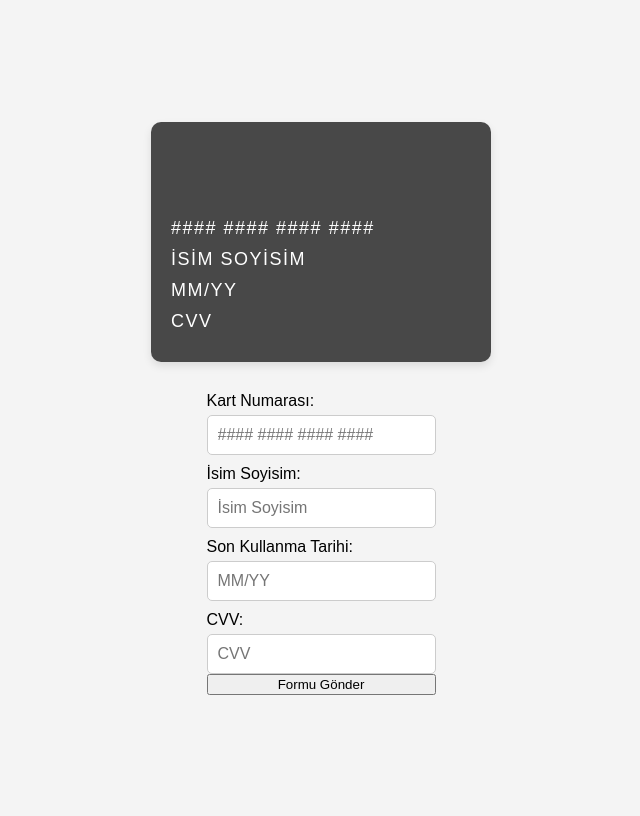
After one commit to CampusCoders/Yapay-Zeka-Projesi, a Flask app: page /payment in a window 1280 px wide. The commit adds this page. Shown: the whole page, without its empty margins (319-959 px from the left). Run offline with Flask 3, Linux system fonts and the light colour scheme.

Commit message:
Payment added

```diff
--- a/app.py
+++ b/app.py
@@ -4,6 +4,7 @@ from views.createEvent import create_event
 from views.dashboard import dashboard
 from views.userPosts import user_posts
 from views.linkedinToken import linkedinToken
+from views.payment import payment
 import secrets
 
 app = Flask(__name__)
@@ -19,6 +20,8 @@ app.register_blueprint(user_posts)
 
 app.register_blueprint(linkedinToken)
 
+app.register_blueprint(payment)
+
 @app.route('/')
 def index():
     if 'user_id' in session:
--- /dev/null
+++ b/static/css/payment.css
@@ -0,0 +1,62 @@
+body {
+  font-family: Arial, sans-serif;
+  display: flex;
+  justify-content: center;
+  align-items: center;
+  height: 100vh;
+  background-color: #f4f4f4;
+}
+
+.container {
+  display: flex;
+  flex-direction: column;
+  align-items: center;
+}
+
+.card {
+  width: 300px;
+  height: 200px;
+  background-color: rgba(0, 0, 0, 0.7);
+  border-radius: 10px;
+  color: white;
+  padding: 20px;
+  box-shadow: 0 4px 8px rgba(0, 0, 0, 0.1);
+  margin-bottom: 20px;
+  position: relative;
+  display: flex;
+  flex-direction: column;
+  justify-content: center;
+}
+
+.card-info {
+  position: absolute;
+  bottom: 20px;
+  left: 20px;
+  right: 20px;
+}
+
+.card-number,
+.card-name,
+.card-expiry,
+.card-cvv {
+  margin-bottom: 10px;
+  font-size: 18px;
+  letter-spacing: 1.5px;
+}
+
+form {
+  display: flex;
+  flex-direction: column;
+}
+
+label {
+  margin-top: 10px;
+}
+
+input {
+  padding: 10px;
+  margin-top: 5px;
+  border-radius: 5px;
+  border: 1px solid #ccc;
+  font-size: 16px;
+}
--- /dev/null
+++ b/static/js/payment.js
@@ -0,0 +1,48 @@
+// Kart numarası girişi için doğrulama
+function validateNumber(input) {
+    input.value = input.value.replace(/\D/g, ''); // Sadece rakamlara izin ver
+    if (input.value.length > 16) {
+        input.value = input.value.slice(0, 16); // Maksimum 16 karaktere sınırla
+    }
+}
+
+// Son kullanma tarihi girişi için doğrulama
+function validateExpiry(input) {
+    input.value = input.value.replace(/[^0-9\/]/g, ''); // Sadece rakamlar ve '/' karakterlerine izin ver
+    if (input.value.length === 2 && !input.value.includes('/')) {
+        input.value = input.value + '/'; // Otomatik olarak '/' ekle
+    }
+    if (input.value.length > 5) {
+        input.value = input.value.slice(0, 5); // Maksimum 'MM/YY' formatını sınırla
+    }
+}
+
+// CVV girişi için doğrulama
+function validateCVV(input) {
+    input.value = input.value.replace(/\D/g, ''); // Sadece rakamlara izin ver
+    if (input.value.length > 3) {
+        input.value = input.value.slice(0, 3); // Maksimum 3 karaktere sınırla
+    }
+}
+
+// Formu kontrol et ve gerekli aksiyonu al
+function checkFormCompletion() {
+    const number = document.getElementById('number').value;
+    const name = document.getElementById('name').value;
+    const expiry = document.getElementById('expiry').value;
+    const cvv = document.getElementById('cvv').value;
+
+    const form = document.getElementById('card-form');
+
+    if (number && name && expiry && cvv) {
+        form.action = '/paymentSuccess'; // Tüm alanlar doluysa formun action'ını /paymentSuccess olarak ayarla
+    } else {
+        form.removeAttribute('action'); // Eksik alan varsa action'ı kaldır
+    }
+}
+
+// Form alanlarının her birinde değişiklik olduğunda formu kontrol et
+document.getElementById('number').addEventListener('input', checkFormCompletion);
+document.getElementById('name').addEventListener('input', checkFormCompletion);
+document.getElementById('expiry').addEventListener('input', checkFormCompletion);
+document.getElementById('cvv').addEventListener('input', checkFormCompletion);
--- a/templates/index.html
+++ b/templates/index.html
@@ -35,6 +35,9 @@
           </li>
           <li class="nav-item">
             <a class="nav-link u-border-2 u-border-hover-custom-color-2 u-button-style u-nav-link u-radius u-text-grey-10" href="/myPosts" type="submit">Postlarım</a>
+          </li>
+          <li class="nav-item">
+            <a class="nav-link u-border-2 u-border-hover-custom-color-2 u-button-style u-nav-link u-radius u-text-grey-10" href="/payment" type="submit">Payment</a>
           </li>
           <li class="nav-item">
             <a class="nav-link u-border-2 u-border-hover-custom-color-2 u-button-style u-nav-link u-radius u-text-grey-10" style="color: rgb(185, 36, 36) !important;" href="/logout" type="submit">Logout</a>
--- /dev/null
+++ b/templates/payment.html
@@ -0,0 +1,42 @@
+<!DOCTYPE html>
+<html lang="tr">
+    <head>
+        <meta charset="UTF-8">
+        <meta name="viewport" content="width=device-width, initial-scale=1.0">
+        <title>Kredi Kartı Formu</title>
+        <link rel="stylesheet"
+            href="{{ url_for('static', filename='css/payment.css') }}"
+            media="screen" />
+    </head>
+    <body>
+        <div class="container">
+            <div class="card" id="credit-card">
+                <div class="card-info">
+                    <div class="card-number" id="card-number">#### #### ####
+                        ####</div>
+                    <div class="card-name" id="card-name">İSİM SOYİSİM</div>
+                    <div class="card-expiry" id="card-expiry">MM/YY</div>
+                    <div class="card-cvv" id="card-cvv">CVV</div>
+                </div>
+            </div>
+            <form id="card-form">
+                <label for="number">Kart Numarası:</label>
+                <input type="tel" id="number" maxlength="16"
+                    placeholder="#### #### #### ####"
+                    oninput="validateNumber(this)" required>
+                <label for="name">İsim Soyisim:</label>
+                <input type="text" id="name" placeholder="İsim Soyisim"
+                    required>
+                <label for="expiry">Son Kullanma Tarihi:</label>
+                <input type="tel" id="expiry" maxlength="4" placeholder="MM/YY"
+                    oninput="validateExpiry(this)" required>
+                <label for="cvv">CVV:</label>
+                <input type="tel" id="cvv" maxlength="3" placeholder="CVV"
+                    oninput="validateCVV(this)" required>
+                <button type="submit">Formu Gönder</button>
+            </form>
+        </div>
+        <script
+            src="{{ url_for('static', filename='js/payment.js') }}"></script>
+    </body>
+</html>
--- a/views/loginorsignup.py
+++ b/views/loginorsignup.py
@@ -69,13 +69,12 @@ def register():
         user_id = user['localId']
 
         registration_date = datetime.now().strftime("%b %d, %Y at %H:%M:%S UTC+3")
-        sub_types = ['Free', 'Basic', 'Advanced']
+        sub_types = ['Free', 'Advanced']
 
         sub_types_descriptions = ['Free paket sadece etkinlik yazısı oluşturur.',
-                                  'Basic paket etkinlik yazısı ve görsel oluşturma içerir.',
                                   'Advanced paket etkinlik yazısı, görsel oluşturma ve Linkedin API entegrasyonu içerir.']
 
-        sub_daily_rights = ['5','15','30']
+        sub_daily_rights = ['5','30']
 
         user_data = {
             'name': name,
@@ -84,7 +83,7 @@ def register():
             'password': password,
             'created_at': registration_date,
             'sub_type': sub_types[0],
-            'daily_rights': 5,
+            'daily_rights': sub_daily_rights[0],
             'expire_date': "none"
         }
 
--- /dev/null
+++ b/views/payment.py
@@ -0,0 +1,50 @@
+from flask import request, redirect, render_template, Blueprint, session, url_for
+from LinkedinAPI.linkedin_token_utils import refresh_token, args, authorize, parse_redirect_uri
+from views.loginorsignup import db, auth2, auth
+from datetime import datetime, timedelta
+
+payment = Blueprint('payment',import_name=__name__, template_folder='templates')
+
+@payment.route('/payment')
+def subPayment():
+    return render_template('payment.html')
+
+@payment.route('/paymentSuccess')
+def paymentSuccess():
+    user_id = session['user_id']
+    user_data = db.child('Users').child(user_id).get().val()
+    sub_types = ['Free', 'Advanced']
+
+    sub_types_descriptions = ['Free paket sadece etkinlik yazısı oluşturur.',
+                                  'Advanced paket etkinlik yazısı, görsel oluşturma ve Linkedin API entegrasyonu içerir.']
+
+    sub_daily_rights = ['5','30']
+
+    # Mevcut tarihi al
+    current_date = datetime.now()
+
+    # 30 gün ekleyerek bitiş tarihini hesapla
+    end_date = current_date + timedelta(days=30)
+
+    # Bitiş tarihini belirli bir formata dönüştür
+    end_date_formatted = end_date.strftime("%b %d, %Y at %H:%M:%S UTC+3")
+
+    user_data = {
+            'sub_type': sub_types[1],
+            'daily_rights': sub_daily_rights[1],
+            'expire_date': end_date_formatted
+        }
+
+    sub_data = {
+            'description': sub_types_descriptions[1],
+            'price': 200,
+            'price_currency': 'TL',
+            'sub_daily_rights': sub_daily_rights[1],
+            'sub_name': sub_types[1]
+        }
+
+    db.child('Users').child(user_id).update(user_data)
+
+    db.child('Subscriptions').child(sub_types[1]).set(sub_data)
+
+    return redirect(url_for('login_or_signup.login_or_signup_home'))
```
